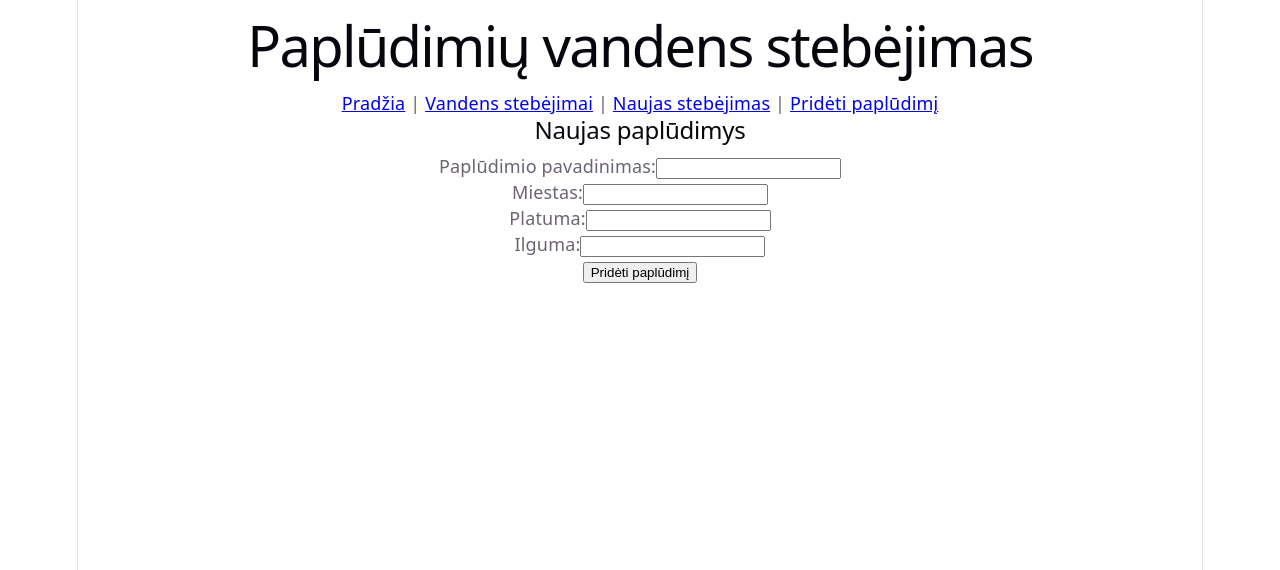
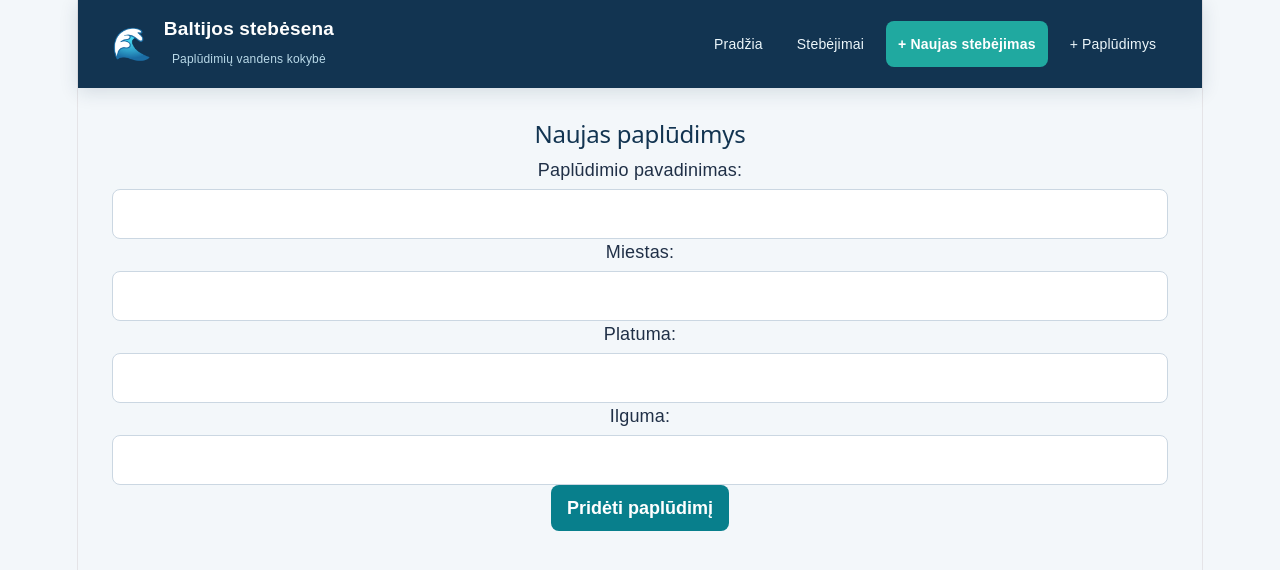
Before and after one commit to dianavaiciute-tech/papludimiu_app, a React app in the folder frontend/: page /papludimiai/naujas in a window 1280 px wide. Shown: the top 570 px of the page. Built offline with nearby package versions, Linux system fonts and the light colour scheme; the HTML template or start-up script is replaced by a standard one.

Commit message:
Pridėjau papludimiu zemelapi

```diff
--- a/frontend/package.json
+++ b/frontend/package.json
@@ -10,8 +10,10 @@
     "preview": "vite preview"
   },
   "dependencies": {
+    "leaflet": "^1.9.4",
     "react": "^19.2.8",
     "react-dom": "^19.2.8",
+    "react-leaflet": "^5.0.0",
     "react-router-dom": "^7.18.4"
   },
   "devDependencies": {
--- a/frontend/src/App.css
+++ b/frontend/src/App.css
@@ -1,184 +1,352 @@
-.counter {
-  font-size: 16px;
-  padding: 5px 10px;
-  border-radius: 5px;
-  color: var(--accent);
-  background: var(--accent-bg);
-  border: 2px solid transparent;
-  transition: border-color 0.3s;
-  margin-bottom: 24px;
+/* Bendras puslapio stilius */
+* {
+  box-sizing: border-box;
+}
 
-  &:hover {
-    border-color: var(--accent-border);
+body {
+  margin: 0;
+  font-family: Arial, sans-serif;
+  background-color: #f3f7fa;
+  color: #203047;
 }
-  &:focus-visible {
-    outline: 2px solid var(--accent);
-    outline-offset: 2px;
+
+a {
+  color: inherit;
+  text-decoration: none;
+}
+
+/* Pagrindinis turinio plotas */
+main,
+.pagrindinis-turinys {
+  width: min(1100px, 92%);
+  margin: 32px auto;
+}
+
+/* Antraštės */
+h1,
+h2,
+h3 {
+  color: #123451;
+}
+
+/* Formų laukai */
+input,
+select,
+textarea {
+  width: 100%;
+  padding: 11px 12px;
+  margin-top: 6px;
+  border: 1px solid #cbd7e2;
+  border-radius: 8px;
+  background-color: white;
+  font: inherit;
+}
+
+input:focus,
+select:focus,
+textarea:focus {
+  outline: 2px solid #48b8b0;
+  border-color: #48b8b0;
+}
+
+/* Mygtukai */
+button {
+  padding: 10px 16px;
+  border: none;
+  border-radius: 8px;
+  background-color: #087f8c;
+  color: white;
+  font: inherit;
+  font-weight: 600;
+  cursor: pointer;
+}
+
+button:hover {
+  background-color: #066873;
+}
+
+button:disabled {
+  opacity: 0.6;
+  cursor: not-allowed;
+}
+
+/* Kortelės */
+.kortele {
+  padding: 20px;
+  margin-bottom: 16px;
+  border: 1px solid #e0e8ef;
+  border-radius: 14px;
+  background-color: white;
+  box-shadow: 0 3px 12px rgba(18, 52, 81, 0.06);
+}
+
+/* Mažesni ekranai */
+@media (max-width: 600px) {
+  main,
+  .pagrindinis-turinys {
+    width: 94%;
+    margin: 20px auto;
+  }
+
+  .kortele {
+    padding: 15px;
   }
 }
 
-.hero {
-  position: relative;
-
-  .base,
-  .framework,
-  .vite {
-    inset-inline: 0;
-    margin: 0 auto;
+/* Viršutinė navigacija */
+.virsus {
+  background: #123451;
+  color: white;
+  box-shadow: 0 4px 18px rgba(18, 52, 81, 0.14);
 }
 
-  .base {
-    width: 170px;
-    position: relative;
-    z-index: 0;
+.virsaus-turinys {
+  width: min(1200px, 94%);
+  min-height: 88px;
+  margin: 0 auto;
+  display: flex;
+  align-items: center;
+  justify-content: space-between;
+  gap: 24px;
+  flex-wrap: wrap;
+  padding: 16px 0;
 }
 
-  .framework,
-  .vite {
-    position: absolute;
+.prekes-zenklas {
+  display: flex;
+  align-items: center;
+  gap: 12px;
+  color: white;
 }
 
-  .framework {
-    z-index: 1;
-    top: 34px;
-    height: 28px;
-    transform: perspective(2000px) rotateZ(300deg) rotateX(44deg) rotateY(39deg)
-      scale(1.4);
+.logotipo-zenklas {
+  font-size: 32px;
 }
 
-  .vite {
-    z-index: 0;
-    top: 107px;
-    height: 26px;
-    width: auto;
-    transform: perspective(2000px) rotateZ(300deg) rotateX(40deg) rotateY(39deg)
-      scale(0.8);
+.prekes-zenklas strong,
+.prekes-zenklas small {
+  display: block;
+}
+
+.prekes-zenklas strong {
+  font-size: 19px;
+}
+
+.prekes-zenklas small {
+  margin-top: 4px;
+  color: #b9d9e8;
+  font-size: 12px;
+}
+
+.navigacija {
+  display: flex;
+  align-items: center;
+  gap: 10px;
+  flex-wrap: wrap;
+}
+
+.navigacija a {
+  color: #edf7fb;
+  padding: 10px 12px;
+  border-radius: 8px;
+  font-size: 14px;
+  transition: background-color 0.2s ease;
+}
+
+.navigacija a:hover {
+  background-color: #254d69;
+}
+
+.navigacija .navigacijos-mygtukas {
+  background-color: #20a9a0;
+  color: white;
+  font-weight: 600;
+}
+
+.navigacija .navigacijos-mygtukas:hover {
+  background-color: #17877f;
+}
+
+.puslapio-turinys {
+  width: min(1200px, 94%);
+  margin: 32px auto;
+}
+
+@media (max-width: 700px) {
+  .virsaus-turinys {
+    align-items: flex-start;
+    flex-direction: column;
+    gap: 16px;
+  }
+
+  .navigacija {
+    width: 100%;
+    gap: 6px;
+  }
+
+  .navigacija a {
+    padding: 9px 10px;
+  }
+
+  .puslapio-turinys {
+    margin-top: 22px;
   }
 }
 
-#center {
+/* Pradinis puslapis */
+.pradzios-puslapis {
   display: flex;
   flex-direction: column;
-  gap: 25px;
-  place-content: center;
-  place-items: center;
-  flex-grow: 1;
+  gap: 22px;
+}
 
-  @media (max-width: 1024px) {
-    padding: 32px 20px 24px;
+.puslapio-antraste {
+  display: flex;
+  align-items: center;
+  justify-content: space-between;
+  gap: 20px;
+  flex-wrap: wrap;
+}
+
+.virsrasa-zyma {
+  color: #087f8c;
+  font-size: 12px;
+  font-weight: 700;
+  letter-spacing: 1.5px;
+}
+
+.puslapio-antraste h1 {
+  margin: 8px 0;
+  font-size: clamp(26px, 4vw, 36px);
+}
+
+.antrastes-aprasymas {
+  margin-top: 8px;
+  color: #637589;
+  line-height: 1.6;
+}
+
+.papludimiu-skaicius {
+  color: #536779;
+  font-size: 14px;
+}
+
+.papludimiu-skaicius strong {
+  color: #123451;
+}
+
+.papludimiu-sarasas {
+  display: grid;
+  grid-template-columns: repeat(auto-fit, minmax(min(100%, 320px), 1fr));
   gap: 18px;
 }
+
+.papludimio-kortele {
+  display: flex;
+  flex-direction: column;
+  gap: 16px;
+  padding: 22px;
+  background: white;
+  border: 1px solid #e0e8ef;
+  border-radius: 16px;
+  box-shadow: 0 4px 14px rgba(18, 52, 81, 0.05);
+  transition:
+    transform 0.2s ease,
+    box-shadow 0.2s ease;
 }
 
-#next-steps {
-  display: flex;
-  border-top: 1px solid var(--border);
-  text-align: left;
-
-  & > div {
-    flex: 1 1 0;
-    padding: 32px;
-    @media (max-width: 1024px) {
-      padding: 24px 20px;
-    }
+.papludimio-kortele:hover {
+  transform: translateY(-3px);
+  box-shadow: 0 8px 22px rgba(18, 52, 81, 0.1);
 }
 
-  .icon {
-    margin-bottom: 16px;
-    width: 22px;
-    height: 22px;
+.korteles-zenklas {
+  display: grid;
+  place-items: center;
+  width: 46px;
+  height: 46px;
+  border-radius: 12px;
+  background: #e1f4f3;
+  font-size: 24px;
 }
 
-  @media (max-width: 1024px) {
-    flex-direction: column;
+.papludimio-informacija h3 {
+  margin: 0 0 8px;
+  font-size: 20px;
+}
+
+.papludimio-miestas {
+  margin: 0 0 16px;
+  color: #536779;
+}
+
+.koordinates {
+  display: flex;
+  flex-wrap: wrap;
+  gap: 8px;
+}
+
+.koordinates span {
+  padding: 7px 9px;
+  border-radius: 7px;
+  background: #f1f6f9;
+  color: #536779;
+  font-size: 12px;
+}
+
+.papludimio-veiksmai {
+  display: flex;
+  flex-wrap: wrap;
+  gap: 10px;
+  margin-top: auto;
+  padding-top: 4px;
+}
+
+.redagavimo-mygtukas {
+  background: #087f8c;
+}
+
+.trynimo-mygtukas {
+  background: #fff0f0;
+  color: #a52b35;
+}
+
+.trynimo-mygtukas:hover {
+  background: #ffdddd;
+}
+
+.tuscias-pranesimas {
+  padding: 30px;
+  border: 1px dashed #b9cbd8;
+  border-radius: 14px;
+  background: white;
   text-align: center;
 }
+
+.tuscias-pranesimas p {
+  color: #637589;
 }
 
-#docs {
-  border-right: 1px solid var(--border);
-
-  @media (max-width: 1024px) {
-    border-right: none;
-    border-bottom: 1px solid var(--border);
-  }
+/* Paplūdimių žemėlapis */
+.zemelapio-apvalkalas {
+  overflow: hidden;
+  border: 1px solid #dce6ed;
+  border-radius: 16px;
+  box-shadow: 0 4px 14px rgba(18, 52, 81, 0.08);
 }
 
-#next-steps ul {
-  list-style: none;
-  padding: 0;
-  display: flex;
-  gap: 8px;
-  margin: 32px 0 0;
-
-  .logo {
-    height: 18px;
+.papludimiu-zemelapis {
+  width: 100%;
+  height: 420px;
 }
 
-  a {
-    color: var(--text-h);
-    font-size: 16px;
-    border-radius: 6px;
-    background: var(--social-bg);
-    display: flex;
-    padding: 6px 12px;
-    align-items: center;
-    gap: 8px;
-    text-decoration: none;
-    transition: box-shadow 0.3s;
-
-    &:hover {
-      box-shadow: var(--shadow);
-    }
-    .button-icon {
-      height: 18px;
-      width: 18px;
-    }
+.zemelapio-sekcija h2 {
+  margin-bottom: 8px;
 }
 
-  @media (max-width: 1024px) {
-    margin-top: 20px;
-    flex-wrap: wrap;
-    justify-content: center;
-
-    li {
-      flex: 1 1 calc(50% - 8px);
+.zemelapio-sekcija > p {
+  margin-top: 0;
+  margin-bottom: 16px;
+  color: #637589;
+  line-height: 1.5;
 }
-
-    a {
-      width: 100%;
-      justify-content: center;
-      box-sizing: border-box;
-    }
-  }
-}
-
-#spacer {
-  height: 88px;
-  border-top: 1px solid var(--border);
-  @media (max-width: 1024px) {
-    height: 48px;
-  }
-}
-
-.ticks {
-  position: relative;
-  width: 100%;
-
-  &::before,
-  &::after {
-    content: '';
-    position: absolute;
-    top: -4.5px;
-    border: 5px solid transparent;
-  }
-
-  &::before {
-    left: 0;
-    border-left-color: var(--border);
-  }
-  &::after {
-    right: 0;
-    border-right-color: var(--border);
-  }
-}
--- a/frontend/src/App.jsx
+++ b/frontend/src/App.jsx
@@ -1,3 +1,4 @@
+import "./App.css";
 import { BrowserRouter, Link, Routes, Route } from "react-router-dom";
 import Pradzia from "./puslapiai/Pradzia";
 import Stebejimai from "./puslapiai/Stebejimai";
@@ -9,19 +10,28 @@ import RedaguotiPapludimys from "./puslapiai/RedaguotiPapludimys";
 function App() {
   return (
     <BrowserRouter>
-      <div>
-        <h1>Paplūdimių vandens stebėjimas</h1>
+      <header className="virsus">
+        <div className="virsaus-turinys">
+          <Link to="/" className="prekes-zenklas">
+            <span className="logotipo-zenklas">🌊</span>
+            <span>
+              <strong>Baltijos stebėsena</strong>
+              <small>Paplūdimių vandens kokybė</small>
+            </span>
+          </Link>
 
-        <nav>
-          <Link to="/">Pradžia</Link>
-          {" | "}
-          <Link to="/stebejimai">Vandens stebėjimai</Link>
-          {" | "}
-          <Link to="/stebejimai/naujas">Naujas stebėjimas</Link>
-          {" | "}
-          <Link to="/papludimiai/naujas">Pridėti paplūdimį</Link>
-        </nav>
+          <nav className="navigacija">
+            <Link to="/">Pradžia</Link>
+            <Link to="/stebejimai">Stebėjimai</Link>
+            <Link to="/stebejimai/naujas" className="navigacijos-mygtukas">
+              + Naujas stebėjimas
+            </Link>
+            <Link to="/papludimiai/naujas">+ Paplūdimys</Link>
+          </nav>
+        </div>
+      </header>
 
+      <main className="puslapio-turinys">
         <Routes>
           <Route path="/" element={<Pradzia />} />
           <Route path="/stebejimai" element={<Stebejimai />} />
@@ -36,7 +46,7 @@ function App() {
             element={<RedaguotiPapludimys />}
           />
         </Routes>
-      </div>
+      </main>
     </BrowserRouter>
   );
 }
--- a/frontend/src/puslapiai/RedaguotiStebejima.jsx
+++ b/frontend/src/puslapiai/RedaguotiStebejima.jsx
@@ -62,6 +62,20 @@ function RedaguotiStebejima() {
     event.preventDefault();
     setKlaida("");
     setZinute("");
+
+    if (!papludimys || !data || temperatura === "") {
+      setKlaida("Užpildykite visus privalomus laukus.");
+      return;
+    }
+
+    if (
+      !Number.isFinite(Number(temperatura)) ||
+      Number(temperatura) < -5 ||
+      Number(temperatura) > 45
+    ) {
+      setKlaida("Temperatūra turi būti nuo -5 iki 45 °C.");
+      return;
+    }
 
     try {
       const atsakymas = await fetch(
--- a/frontend/src/puslapiai/Stebejimai.jsx
+++ b/frontend/src/puslapiai/Stebejimai.jsx
@@ -69,6 +69,14 @@ function Stebejimai() {
 
       {stebejimai.map((stebejimas) => (
         <div key={stebejimas._id}>
+          <p>
+            Paplūdimys:{" "}
+            {typeof stebejimas.papludimys === "object" &&
+            stebejimas.papludimys !== null
+              ? `${stebejimas.papludimys.pavadinimas} (${stebejimas.papludimys.miestas})`
+              : "Paplūdimys nerastas"}
+          </p>
+
           <p>Data: {new Date(stebejimas.data).toLocaleString("lt-LT")}</p>
           <p>Vandens temperatūra: {stebejimas.vandensTemperatura} °C</p>
           <p>Vandens kokybė: {stebejimas.vandensKokybe}</p>
```
Also changed, not shown: frontend/src/PapludimiuZemelapis.jsx (added, +35 -0 lines), frontend/src/puslapiai/NaujasPapludimys.jsx (+30 -0 lines), frontend/src/puslapiai/NaujasStebejimas.jsx (+24 -0 lines), frontend/src/puslapiai/Pradzia.jsx (+55 -13 lines), frontend/src/puslapiai/RedaguotiPapludimys.jsx (+30 -0 lines), 2 other files (tests, documents, lock files or other folders). Lines whose indentation alone changed are shown as unchanged.
